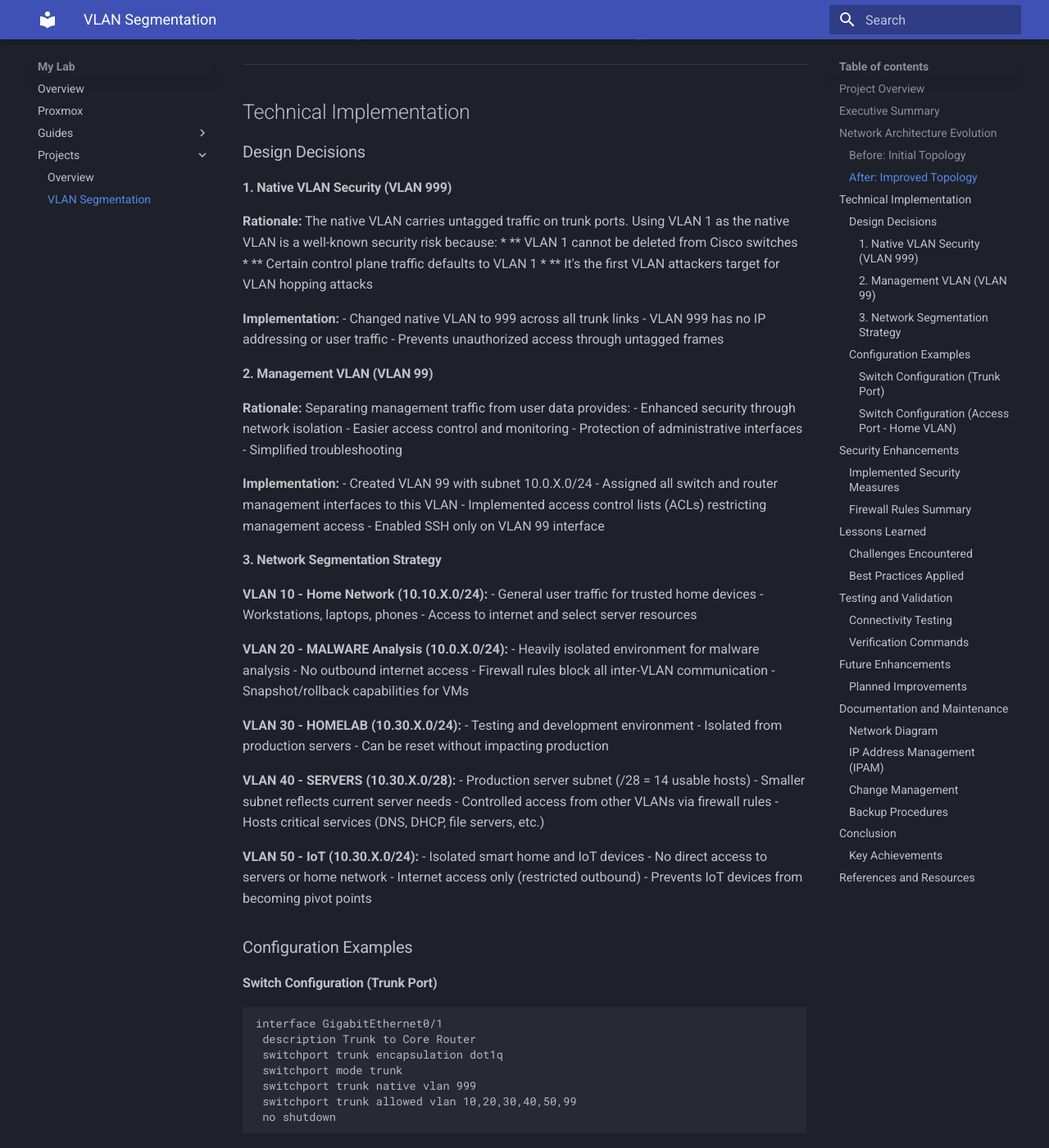
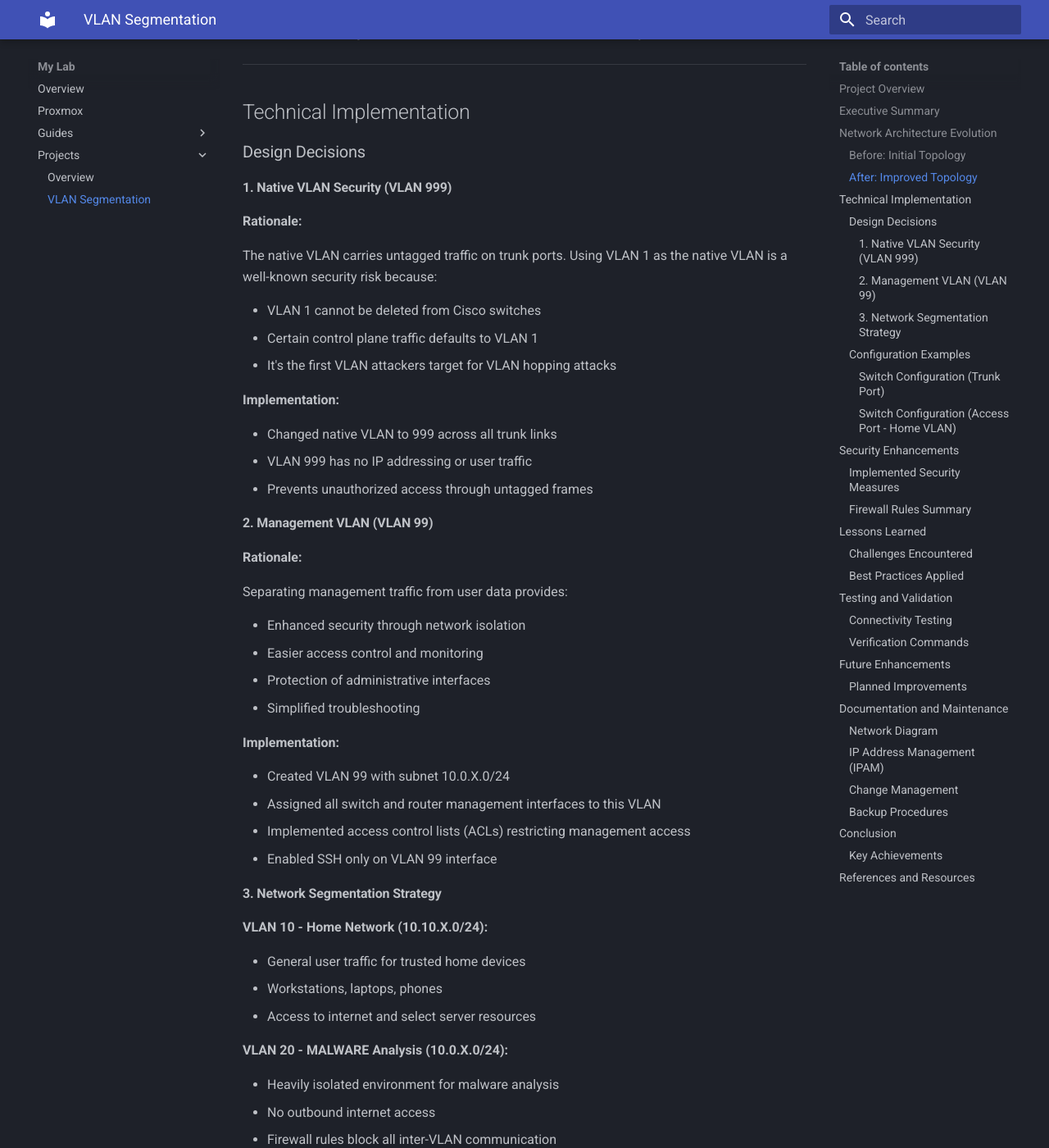
Before and after one commit to moshthesubnet/my-lab-docs, an MkDocs documentation site: the page built from docs/projects/VLAN_segmentation.md, in a window 1280 px wide and 1400 px high, scrolled down 1701 px. Shown: the whole window at 82% size. Built offline with MkDocs 1.6.1 and Material for MkDocs 9.7.7, drawn with Linux system fonts in a browser that asks for light colours; some of the changed text lies outside the part shown.

Commit message:
Update VLAN_segmentation.md

```diff
--- a/docs/projects/VLAN_segmentation.md
+++ b/docs/projects/VLAN_segmentation.md
@@ -58,24 +58,34 @@ The redesigned network architecture addresses security concerns and implements p
 ### Design Decisions
 
 #### 1. Native VLAN Security (VLAN 999)
-**Rationale:** The native VLAN carries untagged traffic on trunk ports. Using VLAN 1 as the native VLAN is a well-known security risk because:
-* ** VLAN 1 cannot be deleted from Cisco switches
-* ** Certain control plane traffic defaults to VLAN 1
-* ** It's the first VLAN attackers target for VLAN hopping attacks
+
+**Rationale:**
+
+The native VLAN carries untagged traffic on trunk ports. Using VLAN 1 as the native VLAN is a well-known security risk because:
+
+- VLAN 1 cannot be deleted from Cisco switches
+- Certain control plane traffic defaults to VLAN 1
+- It's the first VLAN attackers target for VLAN hopping attacks
 
 **Implementation:**
+
 - Changed native VLAN to 999 across all trunk links
 - VLAN 999 has no IP addressing or user traffic
 - Prevents unauthorized access through untagged frames
 
 #### 2. Management VLAN (VLAN 99)
-**Rationale:** Separating management traffic from user data provides:
+
+**Rationale:**
+
+Separating management traffic from user data provides:
+
 - Enhanced security through network isolation
 - Easier access control and monitoring
 - Protection of administrative interfaces
 - Simplified troubleshooting
 
 **Implementation:**
+
 - Created VLAN 99 with subnet 10.0.X.0/24
 - Assigned all switch and router management interfaces to this VLAN
 - Implemented access control lists (ACLs) restricting management access
@@ -84,28 +94,33 @@ The redesigned network architecture addresses security concerns and implements p
 #### 3. Network Segmentation Strategy
 
 **VLAN 10 - Home Network (10.10.X.0/24):**
+
 - General user traffic for trusted home devices
 - Workstations, laptops, phones
 - Access to internet and select server resources
 
 **VLAN 20 - MALWARE Analysis (10.0.X.0/24):**
+
 - Heavily isolated environment for malware analysis
 - No outbound internet access
 - Firewall rules block all inter-VLAN communication
 - Snapshot/rollback capabilities for VMs
 
 **VLAN 30 - HOMELAB (10.30.X.0/24):**
+
 - Testing and development environment
 - Isolated from production servers
 - Can be reset without impacting production
 
 **VLAN 40 - SERVERS (10.30.X.0/28):**
+
 - Production server subnet (/28 = 14 usable hosts)
 - Smaller subnet reflects current server needs
 - Controlled access from other VLANs via firewall rules
 - Hosts critical services (DNS, DHCP, file servers, etc.)
 
 **VLAN 50 - IoT (10.30.X.0/24):**
+
 - Isolated smart home and IoT devices
 - No direct access to servers or home network
 - Internet access only (restricted outbound)
@@ -207,17 +222,18 @@ interface GigabitEthernet0/2
    - **Solution:** Maintained console cable access during changes
    - Configured rollback timer on switches
 
+
 ### Best Practices Applied
 
-- ✅ Never use VLAN 1 for user traffic
-- ✅ Change native VLAN to unused VLAN ID (999)
-- ✅ Create dedicated management VLAN
-- ✅ Explicitly configure trunk allowed VLANs
-- ✅ Document all VLAN assignments and IP schemes
-- ✅ Implement port security on access ports
-- ✅ Use descriptive VLAN names and interface descriptions
-- ✅ Test changes in lab environment first (VLAN 30)
-- ✅ Maintain network diagrams and IP address documentation
+- Never use VLAN 1 for user traffic
+- Change native VLAN to unused VLAN ID (999)
+- Create dedicated management VLAN
+- Explicitly configure trunk allowed VLANs
+- Document all VLAN assignments and IP schemes
+- Implement port security on access ports
+- Use descriptive VLAN names and interface descriptions
+- Test changes in lab environment first (VLAN 30)
+- Maintain network diagrams and IP address documentation
 
 ---
 
```
